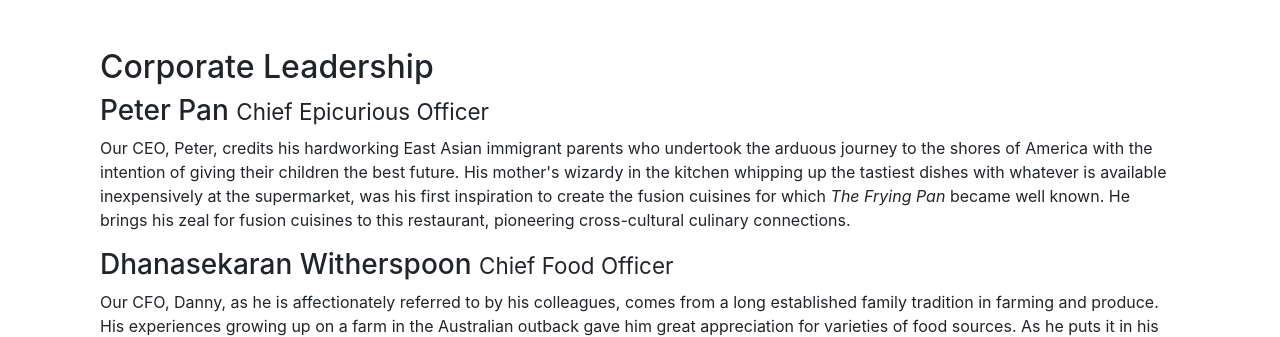
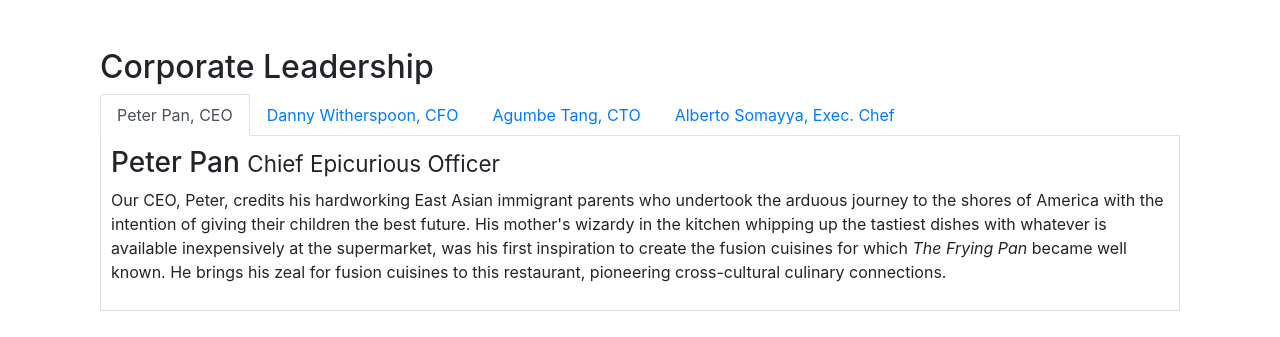
Before and after one commit to MeisQuietude/Front-End-Web-UI-Frameworks-and-Tools-Bootstrap-4, a website: page aboutus.html in a window 1280 px wide. Shown: the part 900-1237 px from the top of the page. Drawn offline with nearby package versions, Linux system fonts and the light colour scheme.

Commit message:
[ADD] Tabs

```diff
--- a/aboutus.html
+++ b/aboutus.html
@@ -108,6 +108,24 @@
         <div class="row row-content">
             <div class="col-12">
                 <h2>Corporate Leadership</h2>
+
+                <ul class="nav nav-tabs">
+                    <li class="nav-item">
+                        <a href="#peter" class="nav-link active" role="tab" data-toggle="tab">Peter Pan, CEO</a>
+                    </li>
+                    <li class="nav-item">
+                        <a href="#danny" class="nav-link" role="tab" data-toggle="tab">Danny Witherspoon, CFO</a>
+                    </li>
+                    <li class="nav-item">
+                        <a href="#agumbe" class="nav-link" role="tab" data-toggle="tab">Agumbe Tang, CTO</a>
+                    </li>
+                    <li class="nav-item">
+                        <a href="#alberto" class="nav-link" role="tab" data-toggle="tab">Alberto Somayya, Exec. Chef</a>
+                    </li>
+                </ul>
+
+                <div class="tab-content">
+                    <div role="tabpanel" class="tab-pane fade show active" id="peter">
                         <h3>Peter Pan <small>Chief Epicurious Officer</small></h3>
                         <p class="d-none d-sm-block">Our CEO, Peter, credits his hardworking East Asian immigrant parents who undertook the arduous
                             journey to the shores of America with the intention of giving their children the best future. His
@@ -115,21 +133,29 @@
                             inexpensively at the supermarket, was his first inspiration to create the fusion cuisines for which
                             <em>The Frying Pan</em> became well known. He brings his zeal for fusion cuisines to this
                             restaurant, pioneering cross-cultural culinary connections.</p>
+                    </div>
+                    <div role="tabpanel" class="tab-pane fade" id="danny">
                         <h3>Dhanasekaran Witherspoon <small>Chief Food Officer</small></h3>
                         <p class="d-none d-sm-block">Our CFO, Danny, as he is affectionately referred to by his colleagues, comes from a long established
                             family tradition in farming and produce. His experiences growing up on a farm in the Australian
                             outback gave him great appreciation for varieties of food sources. As he puts it in his own words,
                             <em>Everything that runs, wins, and everything that stays, pays!</em></p>
+                    </div>
+                    <div role="tabpanel" class="tab-pane fade" id="agumbe">
                         <h3>Agumbe Tang <small>Chief Taste Officer</small></h3>
                         <p class="d-none d-sm-block">Blessed with the most discerning gustatory sense, Agumbe, our CTO, personally ensures that every dish
                             that we serve meets his exacting tastes. Our chefs dread the tongue lashing that ensues if their
                             dish does not meet his exacting standards. He lives by his motto, <em>You click only if you survive
                                 my lick.</em></p>
+                    </div>
+                    <div role="tabpanel" class="tab-pane fade" id="alberto">
                         <h3>Alberto Somayya <small>Executive Chef</small></h3>
                         <p class="d-none d-sm-block">Award winning three-star Michelin chef with wide International experience having worked closely with
                             whos-who in the culinary world, he specializes in creating mouthwatering Indo-Italian fusion
                             experiences. He says, <em>Put together the cuisines from the two craziest cultures, and you get a
                                 winning hit! Amma Mia!</em></p>
+                    </div>
+                </div>
             </div>
         </div>
         <div class="row row-content">
--- a/css/style.css
+++ b/css/style.css
@@ -36,3 +36,10 @@ body {
 .navbar-dark {
     background-color: #512da8;
 }
+
+.tab-content {
+    border-left: 1px solid #dddddd;
+    border-right: 1px solid #dddddd;
+    border-bottom: 1px solid #dddddd;
+    padding: 10px;
+}
```
Lines whose indentation alone changed are shown as unchanged.
